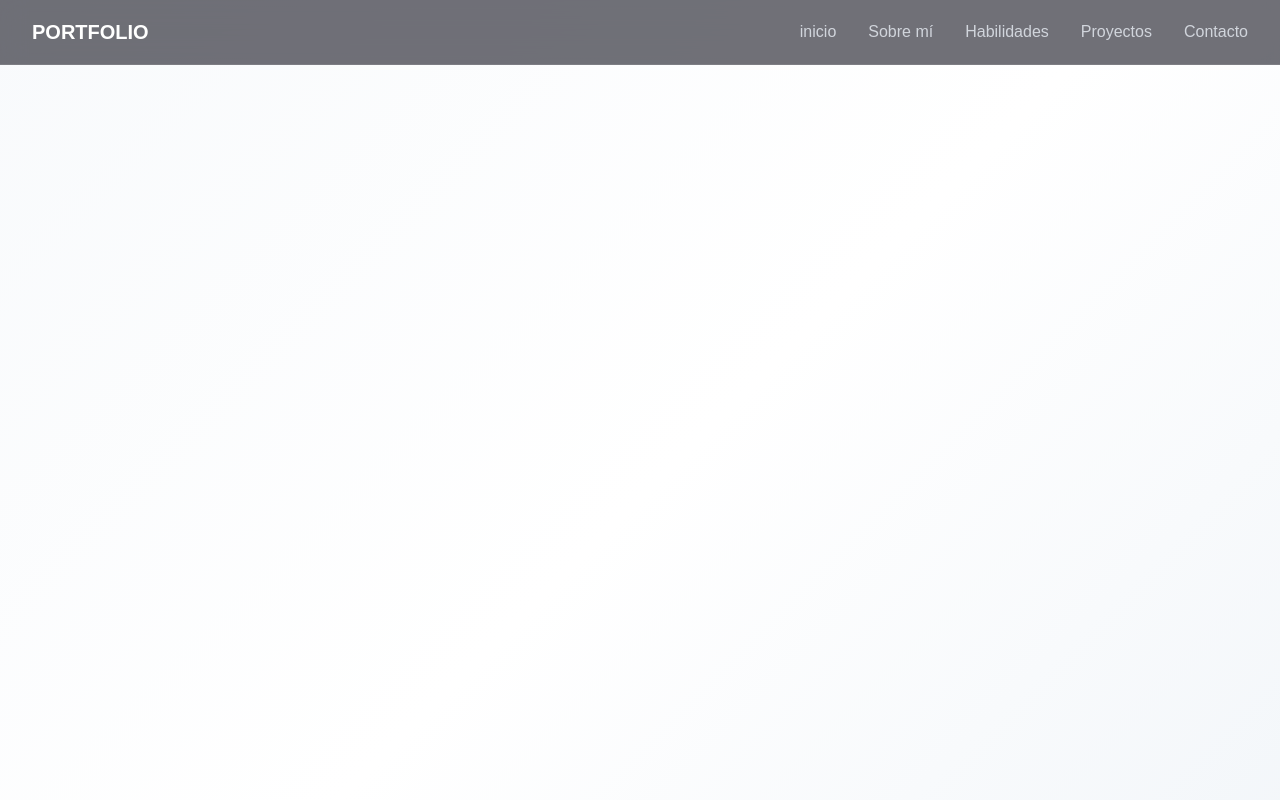
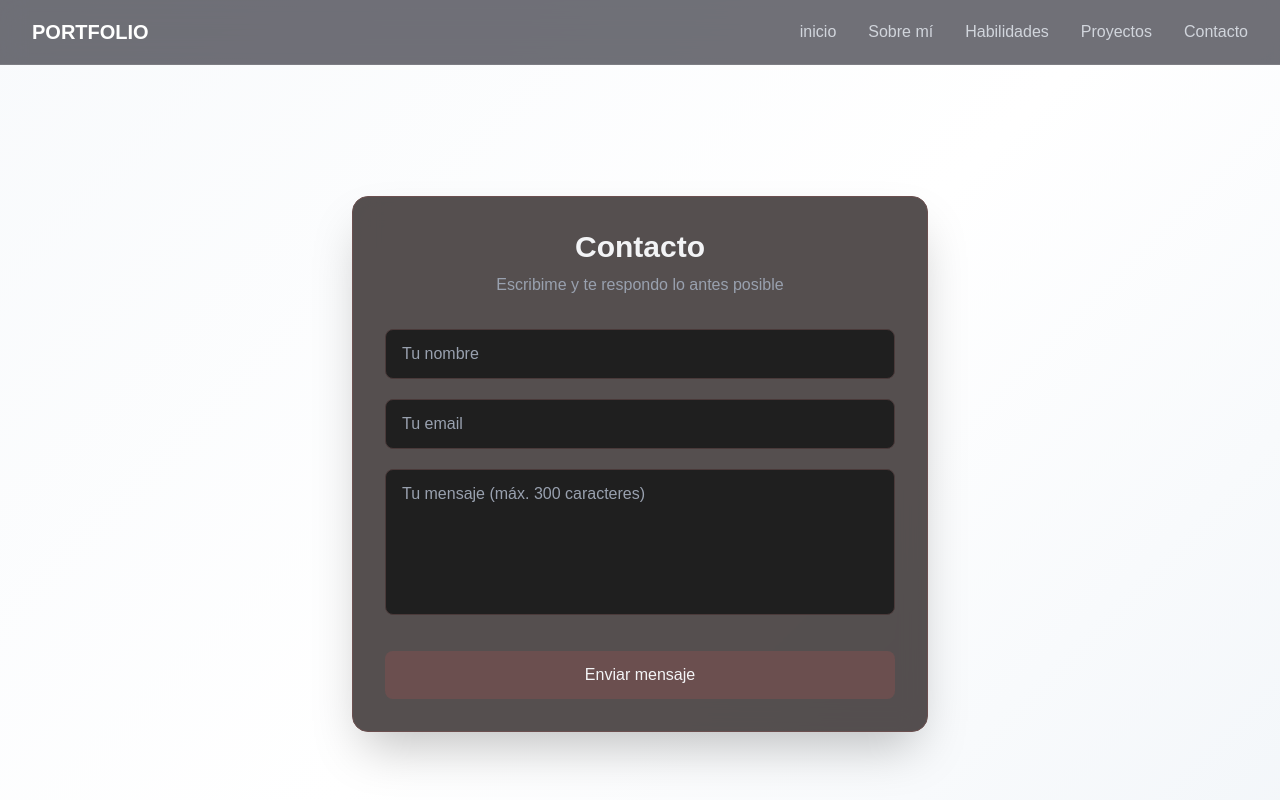
Before and after one commit to Valen06GG/Valen06GG.github.io, a Next.js app in the folder front/my-portfolio/: page /contact in a window 1280 px wide. Shown: the top 800 px of the page. Built offline with nearby package versions, Linux system fonts and the light colour scheme.

Commit message:
Deploy Portfolio

```diff
--- a/front/my-portfolio/package.json
+++ b/front/my-portfolio/package.json
@@ -9,6 +9,7 @@
     "lint": "eslint"
   },
   "dependencies": {
+    "emailjs-com": "^3.2.0",
     "next": "16.1.1",
     "react": "19.2.3",
     "react-dom": "19.2.3"
--- a/front/my-portfolio/src/app/contact/contact.tsx
+++ b/front/my-portfolio/src/app/contact/contact.tsx
@@ -1,11 +1,98 @@
-import React from "react";
+"use client";
+
+import React, { useRef } from "react";
+import emailjs from "emailjs-com";
 
 export const Contact = () => {
-    return(
-        <>
-          <main className="h-200">
+  const form = useRef<HTMLFormElement>(null);
 
-         </main>
-        </>
-    )
-}
+  const isValidEmail = (email: string) => {
+    return /^[^\s@]+@[^\s@]+\.[^\s@]+$/.test(email);
+  };
+
+  const sendEmail = (e: React.FormEvent) => {
+    e.preventDefault();
+
+    if (!form.current) return;
+
+    const email = form.current.email.value;
+    const message = form.current.message.value;
+
+    if (!isValidEmail(email)) {
+      alert("Por favor ingresá un email válido ❌");
+      return;
+    }
+
+    if (message.length > 300) {
+      alert("El mensaje no puede superar los 300 caracteres ❌");
+      return;
+    }
+
+    emailjs
+      .sendForm(
+        "service_wti78fp",
+        "template_ic4tyxs",
+        form.current,
+        "xMT9caJLw-cxFYWms"
+      )
+      .then(() => {
+        alert("Mensaje enviado correctamente ✅");
+        form.current?.reset();
+      })
+      .catch(() => {
+        alert("Error al enviar el mensaje ❌");
+      });
+  };
+
+  return (
+    <main className="min-h-screen flex items-center justify-center px-4">
+      <div className="w-full max-w-xl bg-[#2b2323]/80 backdrop-blur-md rounded-2xl shadow-2xl p-8 border border-[#6b4f4f]">
+        <h2 className="text-3xl font-semibold text-gray-100 mb-2 text-center">
+          Contacto
+        </h2>
+
+        <p className="text-gray-400 text-center mb-8">
+          Escribime y te respondo lo antes posible
+        </p>
+
+        <form
+          ref={form}
+          onSubmit={sendEmail}
+          className="flex flex-col gap-5"
+        >
+          <input
+            type="text"
+            name="name"
+            placeholder="Tu nombre"
+            required
+            className="rounded-lg bg-[#1f1f1f] border border-[#4a3a3a] px-4 py-3 text-gray-200 placeholder-gray-400 focus:outline-none focus:ring-2 focus:ring-[#6b4f4f]"
+          />
+
+          <input
+            type="email"
+            name="email"
+            placeholder="Tu email"
+            required
+            className="rounded-lg bg-[#1f1f1f] border border-[#4a3a3a] px-4 py-3 text-gray-200 placeholder-gray-400 focus:outline-none focus:ring-2 focus:ring-[#6b4f4f]"
+          />
+
+          <textarea
+            name="message"
+            placeholder="Tu mensaje (máx. 300 caracteres)"
+            rows={5}
+            maxLength={300}
+            required
+            className="rounded-lg bg-[#1f1f1f] border border-[#4a3a3a] px-4 py-3 text-gray-200 placeholder-gray-400 resize-none focus:outline-none focus:ring-2 focus:ring-[#6b4f4f]"
+          />
+
+          <button
+            type="submit"
+            className="mt-4 bg-[#6b4f4f] text-gray-100 py-3 rounded-lg font-medium hover:bg-[#7a5a5a] transition"
+          >
+            Enviar mensaje
+          </button>
+        </form>
+      </div>
+    </main>
+  );
+};
--- a/front/my-portfolio/src/app/projects/projects.tsx
+++ b/front/my-portfolio/src/app/projects/projects.tsx
@@ -5,7 +5,7 @@ import React from "react";
 export const Projects = () => {
     return(
         <>
-         <main className="h-200 flex flex-col w-full">
+         <main className="h-200 flex flex-col w-full pl-10">
             <div className="m-4 pt-6 w-fit mx-auto md:mx-0">
               <h1 className="text-5xl text-neutral-300 font-bold">
                 Mis Proyectos
```
Also changed, not shown: 1 other file (tests, documents, lock files or other folders).
